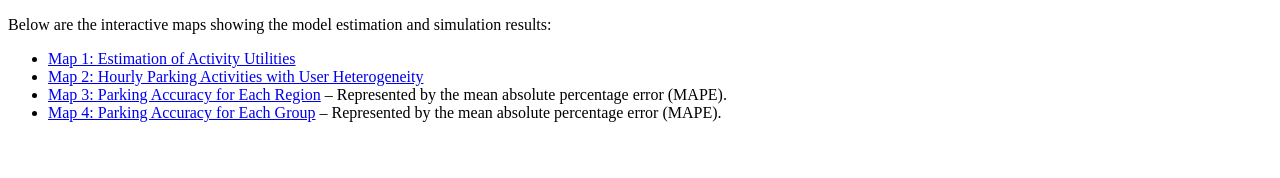
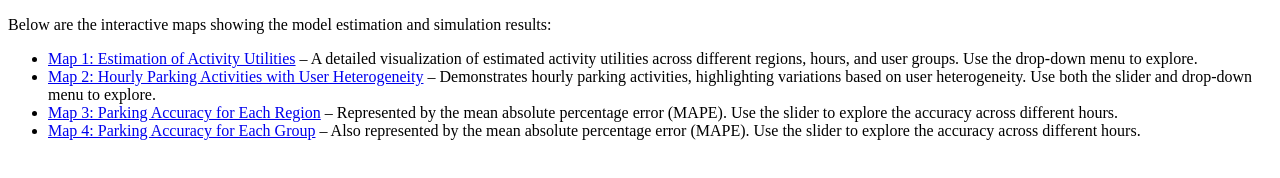
Before and after one commit to yanchaomcp/parking_simulation_2024, a plain HTML site: page index.html in a window 1280 px wide. Drawn offline with Linux system fonts and the light colour scheme.

Commit message:
Add files via upload

```diff
--- a/index.html
+++ b/index.html
@@ -11,10 +11,13 @@
     <p>Below are the interactive maps showing the model estimation and simulation results:</p>
 
     <ul>
-        <li><a href="interactive_map_utility.html">Map 1: Estimation of Activity Utilities</a></li>
-        <li><a href="interactive_map_utility.html">Map 2: Hourly Parking Activities with User Heterogeneity</a></li>
-        <li><a href="interactive_map_region_hourly_error.html">Map 3: Parking Accuracy for Each Region</a> – Represented by the mean absolute percentage error (MAPE).</li>
-        <li><a href="interactive_map_group_hourly_error.html">Map 4: Parking Accuracy for Each Group</a> – Represented by the mean absolute percentage error (MAPE).</li>
+        <li><a href="interactive_map_utility.html">Map 1: Estimation of Activity Utilities</a> – A detailed visualization of estimated activity utilities across different regions, hours, and user groups. Use the drop-down menu to explore.</li>
+
+        <li><a href="interactive_map_parking_simulation.html">Map 2: Hourly Parking Activities with User Heterogeneity</a> – Demonstrates hourly parking activities, highlighting variations based on user heterogeneity. Use both the slider and drop-down menu to explore.</li>
+
+        <li><a href="interactive_map_region_hourly_error.html">Map 3: Parking Accuracy for Each Region</a> – Represented by the mean absolute percentage error (MAPE). Use the slider to explore the accuracy across different hours.</li>
+
+        <li><a href="interactive_map_group_hourly_error.html">Map 4: Parking Accuracy for Each Group</a> – Also represented by the mean absolute percentage error (MAPE). Use the slider to explore the accuracy across different hours.</li>
     </ul>
 
     <!-- <li><a href="map4.html">Map 4: Multi-modal Transport Analysis</a> – This map visualizes multi-modal transport networks and efficiency across city regions.</li> -->
```
